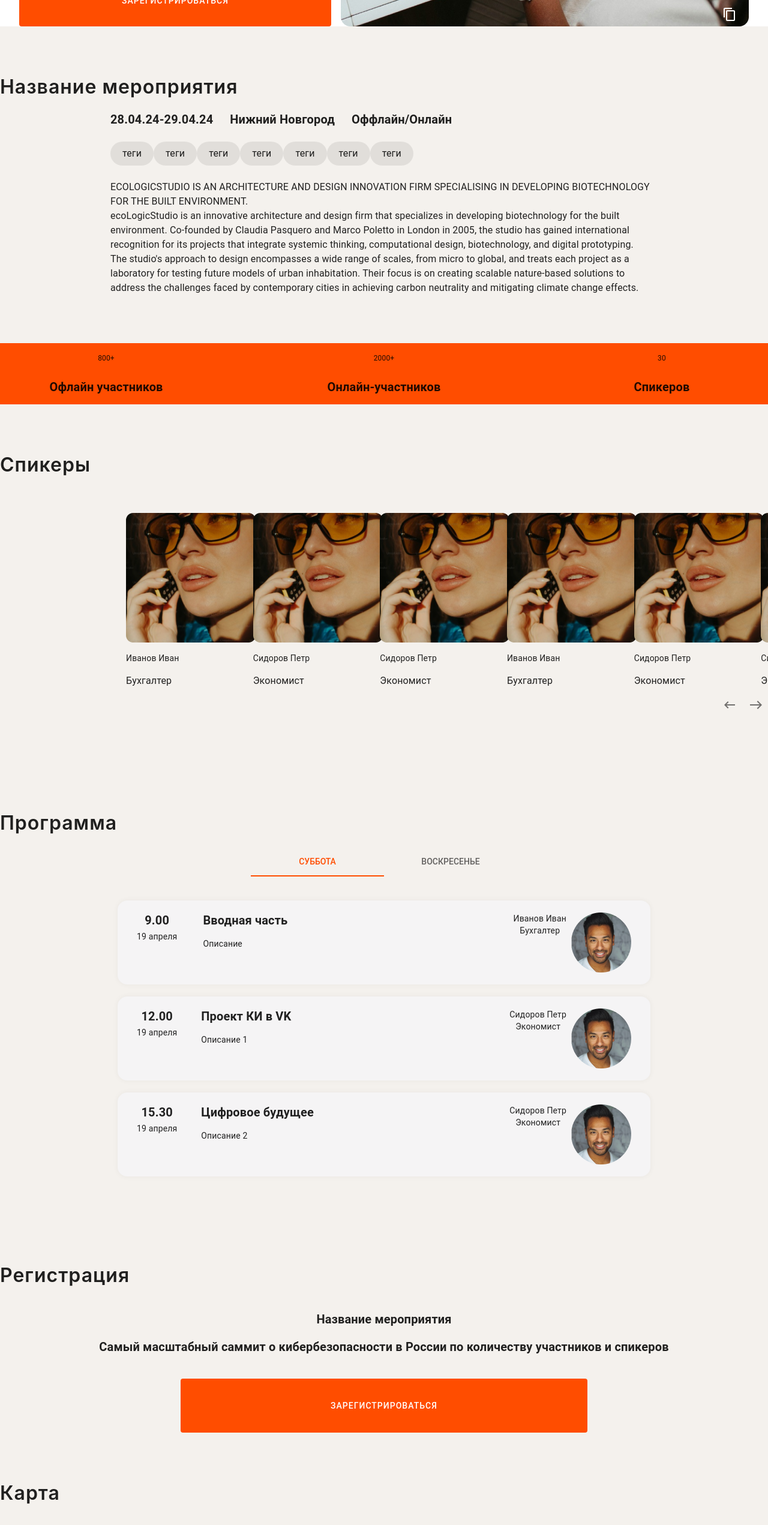
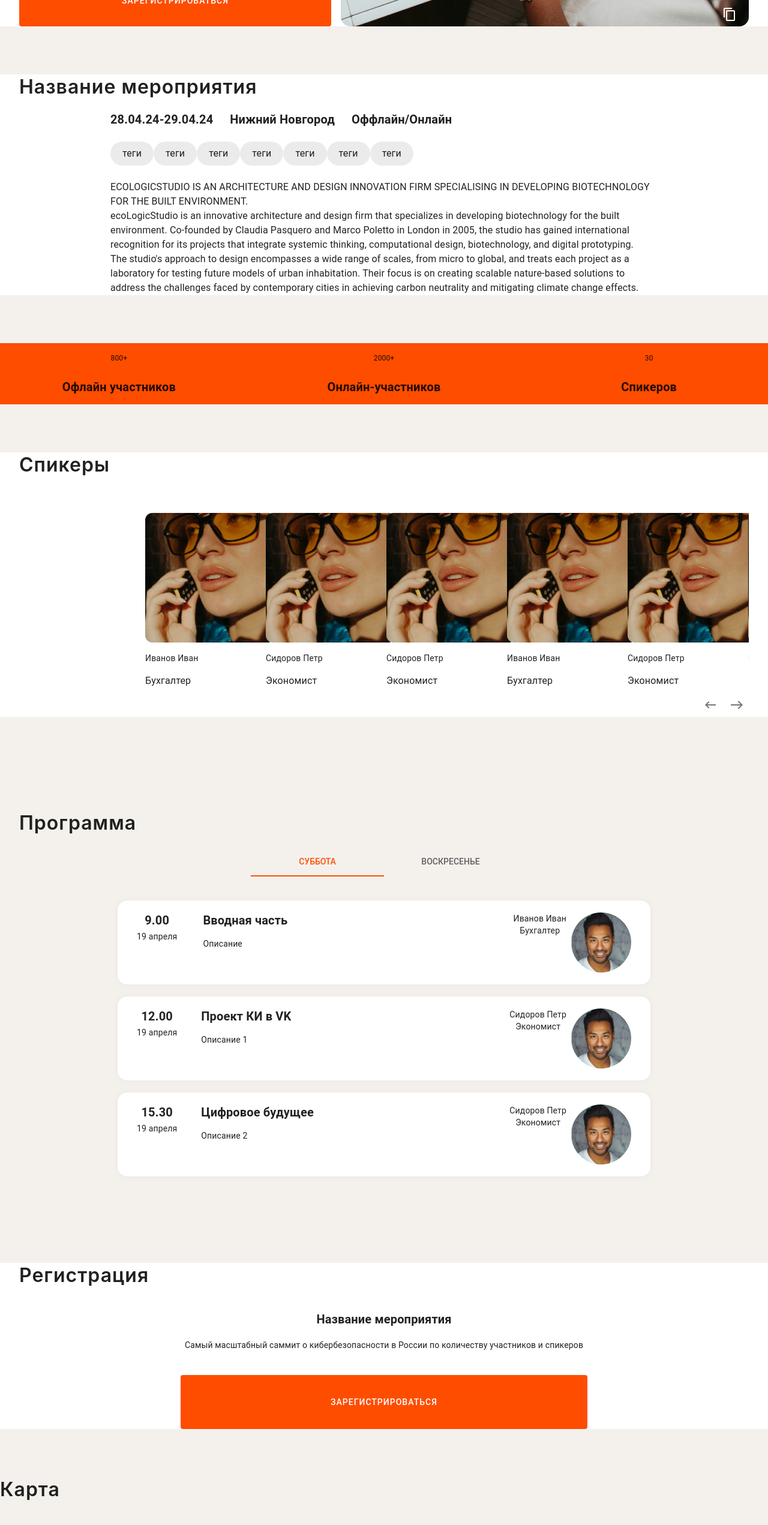
Before and after one commit to yandex-funtech-it-events/frontend, a React (Vite) app: page /single-event in a window 1280 px wide. Shown: the part 780-3322 px from the top of the page at 60% size. Built offline with nearby package versions, Linux system fonts and the light colour scheme.

Commit message:
feat: before map

```diff
--- a/src/index.css
+++ b/src/index.css
@@ -1,5 +1,5 @@
 body {
-    background-color: #F4F1ED !important;
+  background-color: #f4f1ed !important;
 }
 
 #root {
@@ -42,14 +42,17 @@ body {
 
 @keyframes rotate {
   from {
-        transform: rotate(0deg)
+    transform: rotate(0deg);
   }
   to {
-        transform: rotate(360deg)
+    transform: rotate(360deg);
   }
 }
 
-.swiper-pagination-fraction, .swiper-pagination-custom, .swiper-horizontal > .swiper-pagination-bullets, .swiper-pagination-bullets.swiper-pagination-horizontal {
+.swiper-pagination-fraction,
+.swiper-pagination-custom,
+.swiper-horizontal > .swiper-pagination-bullets,
+.swiper-pagination-bullets.swiper-pagination-horizontal {
   width: 16%;
   bottom: 40px;
 }
@@ -60,8 +63,8 @@ body {
   text-align: center;
   line-height: 16px;
   font-size: 12px;
-    color: #F4F1ED;
-    opacity: .5;
+  color: #f4f1ed;
+  opacity: 0.5;
 }
 
 .swiper-pagination-bullet-active {
--- a/src/pages/single-event/components/about-event/index.tsx
+++ b/src/pages/single-event/components/about-event/index.tsx
@@ -1,9 +1,10 @@
 import React from 'react';
-import { Typography, Box } from '@mui/material';
+import { Typography, Box, Container } from '@mui/material';
 import FullInfo from './components/full-info';
 
 const AboutEvent: React.FC = () => {
   return (
+    <Container sx={{ background: '#fff' }}>
       <Box
         component="section"
         display="flex"
@@ -12,17 +13,12 @@ const AboutEvent: React.FC = () => {
         mb={15}
         mt={20}
       >
-      <Typography
-        component="h2"
-        variant="h3"
-        mb={5}
-        sx={{ letterSpacing: '1px', textAlign: 'start' }}
-        alignSelf="start"
-      >
+        <Typography component="h2" variant="h3" mb={5} alignSelf="start">
           Название мероприятия
         </Typography>
         <FullInfo />
       </Box>
+    </Container>
   );
 };
 
--- a/src/pages/single-event/components/benefits/index.tsx
+++ b/src/pages/single-event/components/benefits/index.tsx
@@ -1,10 +1,11 @@
 import React from 'react';
-import { Box } from '@mui/material';
+import { Box, Container } from '@mui/material';
 import BenefitsCard from './components/benefits-card';
 import { benefitsMockData } from '../../../../libs/constants';
 
 const Benefits: React.FC = () => {
   return (
+    <Container sx={{ background: '#FF4D00' }}>
       <Box
         component="section"
         display="flex"
@@ -22,6 +23,7 @@ const Benefits: React.FC = () => {
           <BenefitsCard key={i} number={item.number} description={item.description} />
         ))}
       </Box>
+    </Container>
   );
 };
 
--- a/src/pages/single-event/components/event-program/components/custom-tab-card.tsx
+++ b/src/pages/single-event/components/event-program/components/custom-tab-card.tsx
@@ -32,7 +32,7 @@ const CustomTabCard: React.FC<CustomTabCardProps> = ({
       borderRadius="16px"
       boxShadow="0px 0px 10px 0px rgba(0, 0, 0, 0.05)"
       sx={{
-        background: '#F5F4F5',
+        background: '#fff',
       }}
     >
       <Box display="flex">
--- a/src/pages/single-event/components/event-program/index.tsx
+++ b/src/pages/single-event/components/event-program/index.tsx
@@ -1,5 +1,5 @@
 import React from 'react';
-import { Box, Typography, Tabs, Tab } from '@mui/material';
+import { Box, Typography, Tabs, Tab, Container } from '@mui/material';
 import CustomTabPanel from './components/custom-tab-panel';
 import CustomTabCard from './components/custom-tab-card';
 
@@ -20,6 +20,7 @@ const EventProgram: React.FC = () => {
   };
 
   return (
+    <Container sx={{ background: '#F4F1ED' }}>
       <Box
         component="section"
         display="flex"
@@ -76,6 +77,7 @@ const EventProgram: React.FC = () => {
           </CustomTabPanel>
         </Box>
       </Box>
+    </Container>
   );
 };
 
--- a/src/pages/single-event/components/register.tsx
+++ b/src/pages/single-event/components/register.tsx
@@ -1,8 +1,9 @@
 import React from 'react';
-import { Box, Typography, Button } from '@mui/material';
+import { Box, Typography, Button, Container } from '@mui/material';
 
 const Register: React.FC = () => {
   return (
+    <Container sx={{ background: '#fff' }}>
       <Box component="section" display="flex" flexDirection="column" alignItems="center" mb={20}>
         <Typography component="h2" variant="h3" mb={10} alignSelf="start">
           Регистрация
@@ -10,7 +11,7 @@ const Register: React.FC = () => {
         <Typography component="p" variant="h6" mb={5}>
           Название мероприятия
         </Typography>
-      <Typography component="p" variant="h6" mb={10}>
+        <Typography component="p" variant="body2" mb={10}>
           Самый масштабный саммит о кибербезопасности в России по количеству участников и спикеров
         </Typography>
         <Button
@@ -29,6 +30,7 @@ const Register: React.FC = () => {
           Зарегистрироваться
         </Button>
       </Box>
+    </Container>
   );
 };
 
--- a/src/pages/single-event/components/speakers/index.tsx
+++ b/src/pages/single-event/components/speakers/index.tsx
@@ -1,15 +1,17 @@
 import React from 'react';
-import { Typography, Box } from '@mui/material';
+import { Typography, Box, Container } from '@mui/material';
 import SpeakersSlider from './components/speakers-slider';
 
 const Speakers: React.FC = () => {
   return (
+    <Container sx={{ background: '#fff' }}>
       <Box component="section" display="flex" flexDirection="column" mt={20} mb={35}>
         <Typography component="h2" variant="h3" mb={15}>
           Спикеры
         </Typography>
         <SpeakersSlider />
       </Box>
+    </Container>
   );
 };
 
```
Lines whose indentation alone changed are shown as unchanged.
